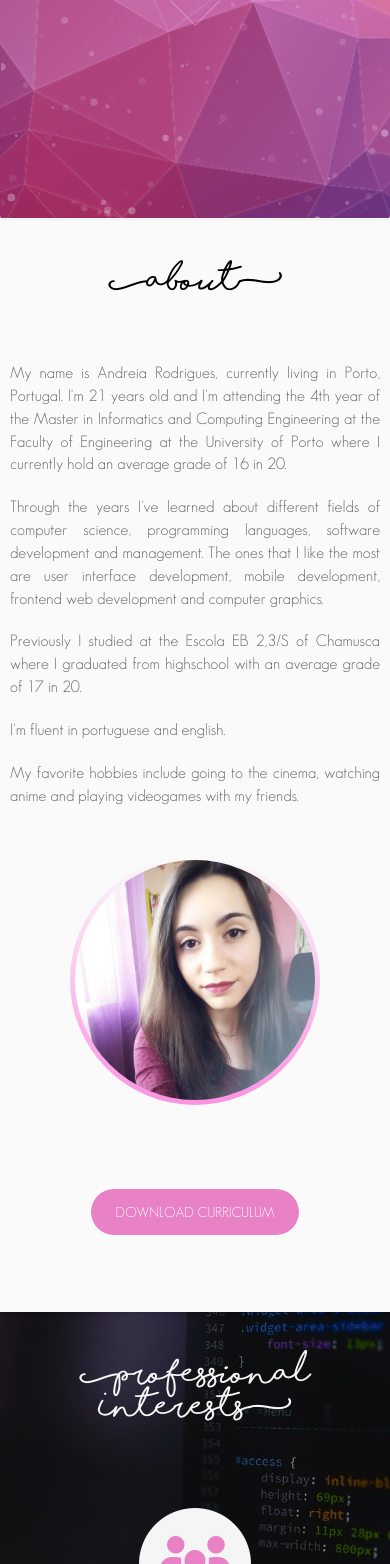
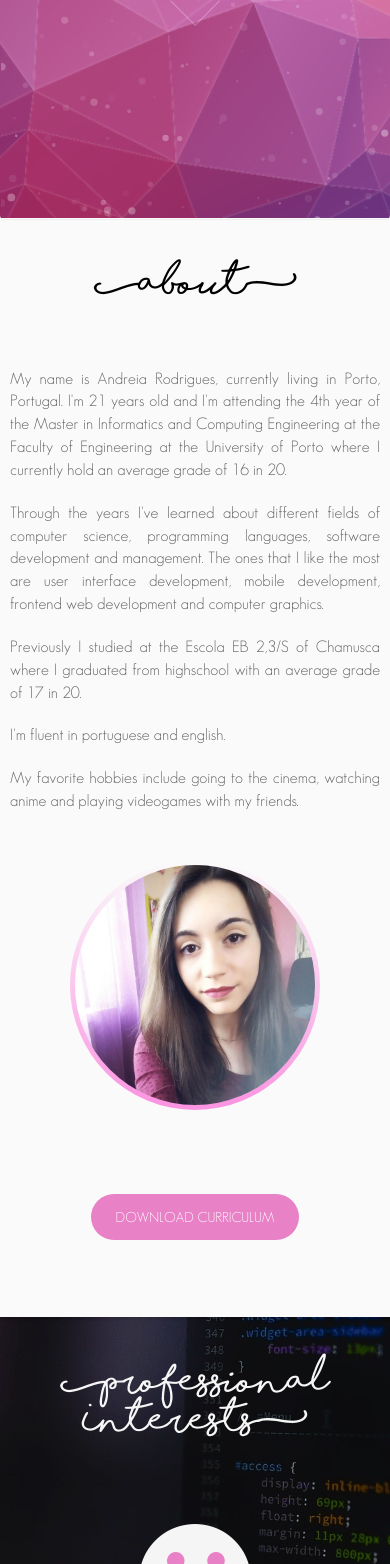
Before and after one commit to andreiacarodrigues/andreiacarodrigues.github.io, a PHP site: page / in a window 390 px wide. Shown: the part 627-2191 px from the top of the page. Run offline with PHP 8.4, Linux system fonts and the light colour scheme; some libraries are stand-ins or nearby versions.

Commit message:
css title changes

```diff
--- a/css/style.css
+++ b/css/style.css
@@ -382,6 +382,12 @@ hr {
     }
 }
 
+@media (max-width: 760px) {
+    #about h2{
+        font-size: 35px;
+    }
+}
+
 #about #download{
     margin:60px 0;
 }
@@ -448,6 +454,12 @@ hr {
 }
 #interests p{
     color: #f0f0f0;
+}
+
+@media (max-width: 760px) {
+    #interests h2{
+        font-size: 35px;
+    }
 }
 
 /* END Professional Interests */
@@ -533,6 +545,12 @@ hr {
 
     #skills .list li{
         font-size:13px;
+    }
+}
+
+@media (max-width: 760px) {
+    #skills h2{
+        font-size: 35px;
     }
 }
 
@@ -677,5 +695,10 @@ a:focus, .btn:focus, .btn:active:focus, .btn.active:focus, .btn.focus, .btn:acti
 #contact .social i.fa:hover {
     color: #feb7fc;
 }
+@media (max-width: 760px) {
+    #contact h2{
+        font-size: 35px;
+    }
+}
 
 /* END - Contact */
```
